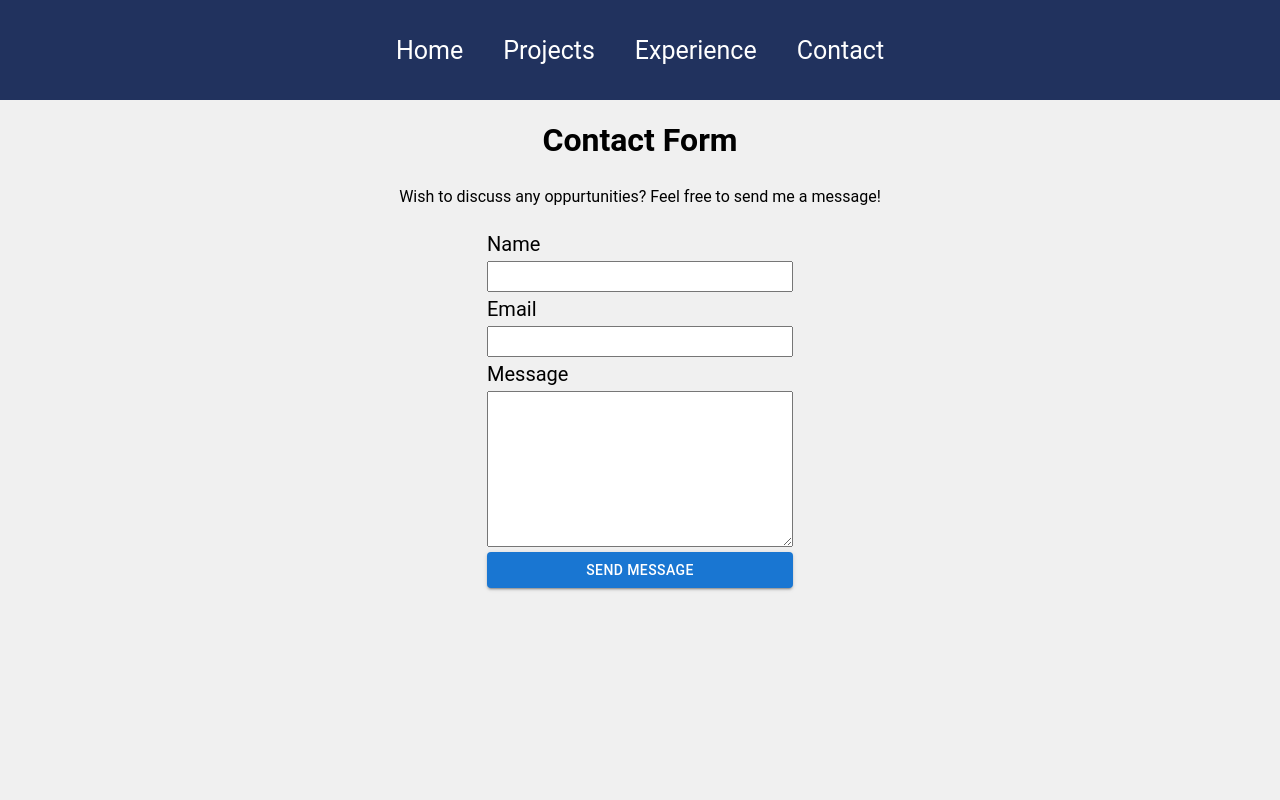
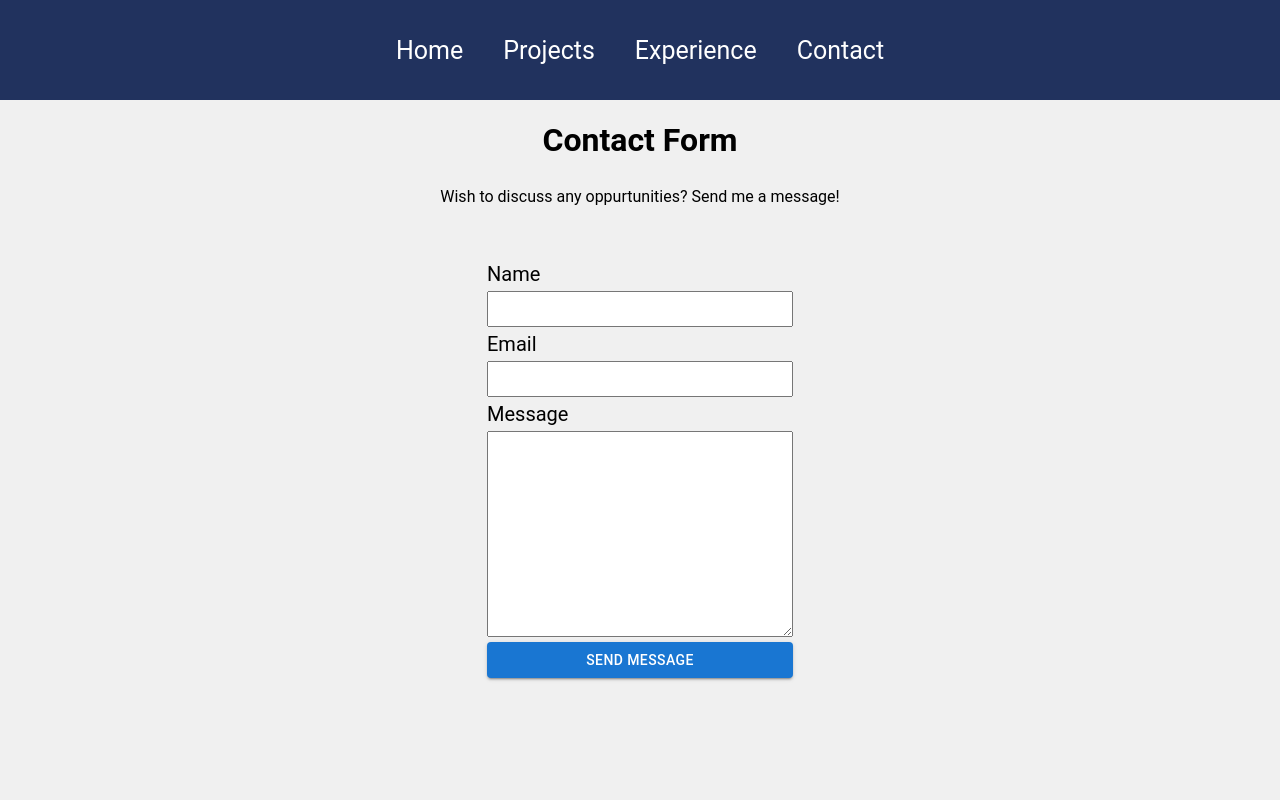
Before and after one commit to BlueberryPwn/blueberrypwn.github.io, a React (Create React App) app: page /contact in a window 1280 px wide. Shown: the top 800 px of the page. Built offline with nearby package versions, Linux system fonts and the light colour scheme; the HTML template or start-up script is replaced by a standard one.

Commit message:
fixed some css & changed some code

```diff
--- a/src/pages/Contact.js
+++ b/src/pages/Contact.js
@@ -20,13 +20,13 @@ export const Contact = () => {
         (result) => {
           console.log(result.text);
           alert("Message sent!");
+          form.current.reset();
         },
         (error) => {
           console.log(error.text);
           alert("ERROR: Message couldn't be sent. Please try again.");
         }
       );
-    form.current.reset();
   };
 
   return (
@@ -34,9 +34,7 @@ export const Contact = () => {
       <div className="title">
         <h1>Contact Form</h1>
         <div className="description">
-          <p>
-            Wish to discuss any oppurtunities? Feel free to send me a message!
-          </p>
+          <p>Wish to discuss any oppurtunities? Send me a message!</p>
         </div>
       </div>
       <form ref={form} onSubmit={sendEmail}>
--- a/src/styles/Contact.css
+++ b/src/styles/Contact.css
@@ -24,21 +24,21 @@
   height: auto;
   display: grid;
   gap: 5px;
-  padding: 20px;
+  margin: 50px;
 }
 
 label {
-  font-size: 15px;
+  font-size: 20px;
 }
 
 input[type="text"],
 input[type="email"] {
-  height: 20px;
+  height: 30px;
 }
 
 textarea {
   width: 300px;
-  height: 150px;
+  height: 200px;
 }
 
 @media only screen and (max-width: 600px) {
@@ -47,6 +47,9 @@ textarea {
     margin: -35px;
     font-size: 20px;
   }
+
+  .formList {
+    margin: 30px;
   }
 
   label {
@@ -57,3 +60,9 @@ input[type="text"],
   input[type="email"] {
     height: 25px;
   }
+
+  textarea {
+    width: 300px;
+    height: 150px;
+  }
+}
```
Lines whose indentation alone changed are shown as unchanged.
